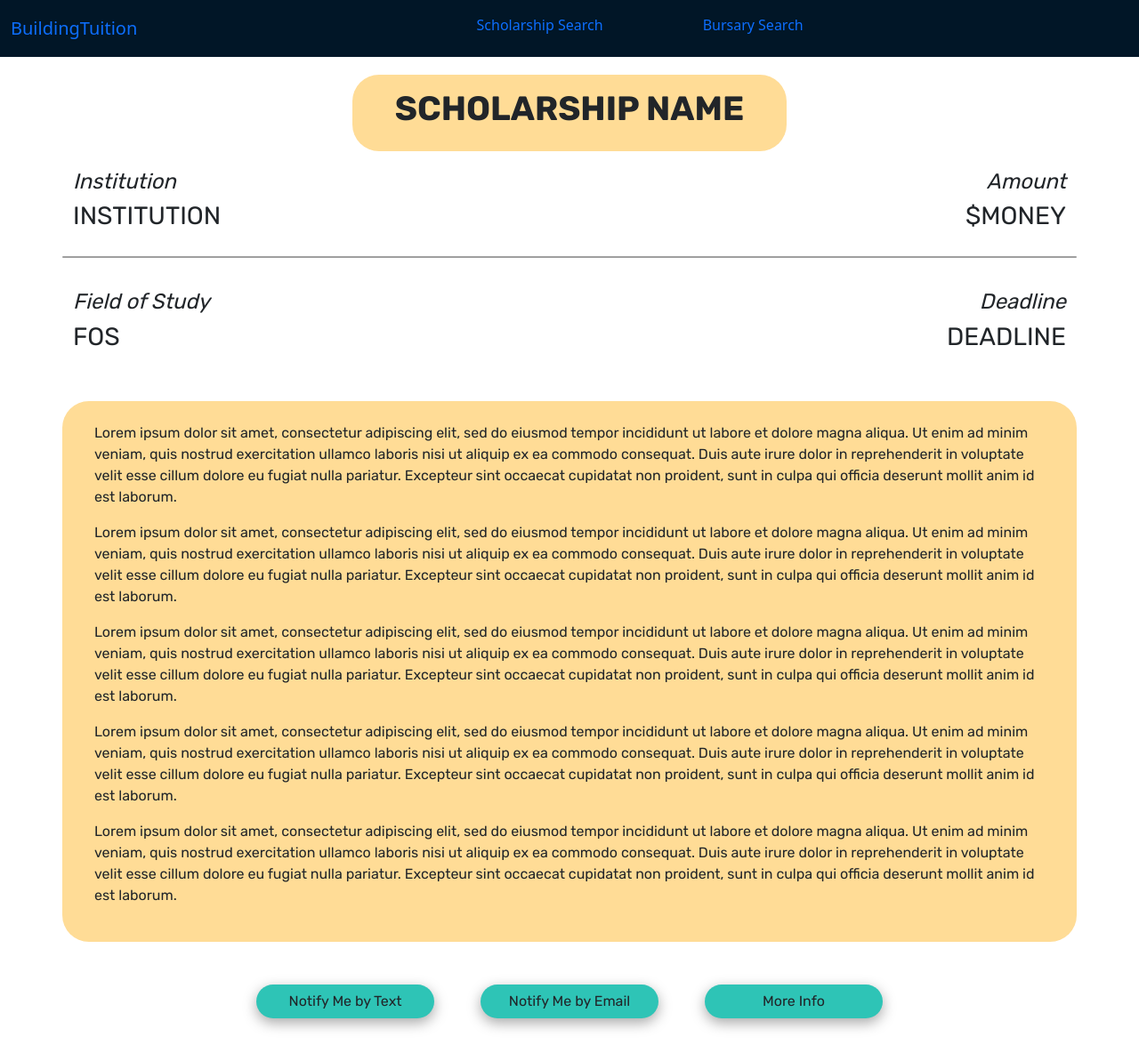
After one commit to otrachea/building-tuition, a Flask app: template prototype/templates/scholarship-info.html in a window 1280 px wide. The commit adds this page. Shown: the whole page at 89% size. Run offline with Flask 2, Linux system fonts and the light colour scheme; the template is opened without the code that fills it, so the values that code supplies are empty.

Commit message:
Finished info pages for scholarships and bursaries

```diff
--- /dev/null
+++ b/prototype/static/css/scholarship-info.css
@@ -0,0 +1,82 @@
+@import url('https://fonts.googleapis.com/css2?family=Inter:wght@400;700&family=Rubik:wght@400;700&display=swap');
+
+button {
+    border-radius: 30px;
+    box-shadow: rgba(0, 0, 0, 0.35) 0px 5px 15px;
+}
+
+.button {
+    border-radius: 30px;
+    box-shadow: rgba(0, 0, 0, 0.35) 0px 5px 15px;
+}
+
+.top-buffer {
+    margin-top: 20px;
+}
+
+.bottom-buffer {
+    margin-bottom: 35px;
+}
+
+.rounded-30 {
+    border-radius: 30px;
+}
+
+.navbar {
+    background-color: #011627;
+    /* border: 2px orange solid; */
+}
+
+.selection-color {
+    background-color: #FFDC96;
+}
+
+.teal-color {
+    background-color: #2EC4B6;
+}
+
+.grey-color {
+    background-color: #9F9F9F;
+}
+
+.container{
+    /* background-color: blue; */
+    font-family: 'Rubik', sans-serif;
+}
+
+.info-button {
+    width: 200px;
+}
+
+h1 {
+    font-size: 38px;
+    font-weight: 600;
+}
+
+h4 {
+    font-size: 28px;
+}
+
+h5 {
+    font-size: 24px;
+    font-style: italic;
+}
+
+h6 {
+    font-size: 20px;
+}
+
+.info-row {
+    display: flex;
+    justify-content: space-between;
+}
+
+.divider {
+    width: auto;
+    height: 2px;
+    background-color: #9F9F9F;
+}
+
+.text-align-center {
+    text-align: center;
+}
--- a/prototype/static/css/search.css
+++ b/prototype/static/css/search.css
@@ -27,7 +27,7 @@ h4 {
     border-radius: 30px;
 }
 
-#search-button button {
+button {
     border-radius: 10px;
     box-shadow: rgba(0, 0, 0, 0.35) 0px 5px 15px;
 }
--- /dev/null
+++ b/prototype/templates/scholarship-info.html
@@ -0,0 +1,211 @@
+<!DOCTYPE html>
+<html lang="en">
+
+<head>
+    <meta charset="UTF-8">
+    <meta http-equiv="X-UA-Compatible" content="IE=edge">
+    <meta name="viewport" content="width=device-width, initial-scale=1.0">
+    <link href="https://cdn.jsdelivr.net/npm/bootstrap@5.1.3/dist/css/bootstrap.min.css" rel="stylesheet"
+        integrity="sha384-1BmE4kWBq78iYhFldvKuhfTAU6auU8tT94WrHftjDbrCEXSU1oBoqyl2QvZ6jIW3" crossorigin="anonymous">
+    <link rel="stylesheet" href="../static/css/scholarship-info.css">
+    <title>{% block title %}{% endblock %}</title>
+</head>
+
+<body>
+    <div class="page__container">
+
+        <nav class="navbar navbar-expand-lg">
+            <div class="container-fluid">
+                <a class="navbar-brand" href="/" id="logo">BuildingTuition</a>
+
+                <button class="navbar-toggler" type="button" data-bs-toggle="collapse"
+                    data-bs-target="#navbarSupportedContent">
+                    <span class="navbar-toggler-icon"></span>
+                </button>
+
+                <div class="collapse navbar-collapse" id="navbarSupportedContent">
+                    <ul class="navbar-nav mx-auto mb-2">
+
+                        <li class="nav-item mx-3 mx-xl-5">
+                            <a class="nav-link" href="about">Scholarship Search</a>
+                        </li>
+
+                        <li class="nav-item mx-3 mx-xl-5">
+                            <a class="nav-link" href="contact">Bursary Search</a>
+                        </li>
+
+                    </ul>
+                </div>
+            </div>
+        </nav>
+
+        <div class="container">
+            <div class="row top-buffer">
+                <div class="col-md-auto mx-auto py-3 px-5 rounded-30 selection-color text-align-center">
+                    <h1>SCHOLARSHIP NAME</h1>
+                </div>
+            </div>
+
+            <!-- SUMMARY INFO  -->
+            <div class="row top-buffer info-row">
+                <div class="col-md-auto">
+                    <h5>Institution</h5>
+                </div>
+
+                <div class="col-md-auto">
+                    <h5>Amount</h5>
+                </div>
+            </div>
+
+            <div class="row info-row">
+                <div class="col-md-auto">
+                    <h4>INSTITUTION</h4>
+                </div>
+
+                <div class="col-md-auto">
+                    <h4>$MONEY</h4>
+                </div>
+            </div>
+
+            <div class="row divider rounded-30 top-buffer bottom-buffer">
+
+            </div>
+
+            <div class="row top-buffer info-row">
+                <div class="col-md-auto">
+                    <h5>Field of Study</h5>
+                </div>
+
+                <div class="col-md-auto">
+                    <h5>Deadline</h5>
+                </div>
+            </div>
+
+            <div class="row info-row">
+                <div class="col-md-auto">
+                    <h4>FOS</h4>
+                </div>
+
+                <div class="col-md-auto">
+                    <h4>DEADLINE</h4>
+                </div>
+            </div>
+            <!-- SUMMARY INFO END -->
+
+            <div class="row selection-color rounded-30 mt-5 p-4">
+                <p> Lorem ipsum dolor sit amet, consectetur adipiscing elit, sed do eiusmod tempor incididunt ut labore
+                    et dolore magna aliqua. Ut enim ad minim veniam, quis nostrud exercitation ullamco laboris nisi ut
+                    aliquip ex ea commodo consequat. Duis aute irure dolor in reprehenderit in voluptate velit esse
+                    cillum dolore eu fugiat nulla pariatur. Excepteur sint occaecat cupidatat non proident, sunt in
+                    culpa qui officia deserunt mollit anim id est laborum.</p>
+                <p> Lorem ipsum dolor sit amet, consectetur adipiscing elit, sed do eiusmod tempor incididunt ut labore
+                    et dolore magna aliqua. Ut enim ad minim veniam, quis nostrud exercitation ullamco laboris nisi ut
+                    aliquip ex ea commodo consequat. Duis aute irure dolor in reprehenderit in voluptate velit esse
+                    cillum dolore eu fugiat nulla pariatur. Excepteur sint occaecat cupidatat non proident, sunt in
+                    culpa qui officia deserunt mollit anim id est laborum.</p>
+                <p> Lorem ipsum dolor sit amet, consectetur adipiscing elit, sed do eiusmod tempor incididunt ut labore
+                    et dolore magna aliqua. Ut enim ad minim veniam, quis nostrud exercitation ullamco laboris nisi ut
+                    aliquip ex ea commodo consequat. Duis aute irure dolor in reprehenderit in voluptate velit esse
+                    cillum dolore eu fugiat nulla pariatur. Excepteur sint occaecat cupidatat non proident, sunt in
+                    culpa qui officia deserunt mollit anim id est laborum.</p>
+                <p> Lorem ipsum dolor sit amet, consectetur adipiscing elit, sed do eiusmod tempor incididunt ut labore
+                    et dolore magna aliqua. Ut enim ad minim veniam, quis nostrud exercitation ullamco laboris nisi ut
+                    aliquip ex ea commodo consequat. Duis aute irure dolor in reprehenderit in voluptate velit esse
+                    cillum dolore eu fugiat nulla pariatur. Excepteur sint occaecat cupidatat non proident, sunt in
+                    culpa qui officia deserunt mollit anim id est laborum.</p>
+                <p> Lorem ipsum dolor sit amet, consectetur adipiscing elit, sed do eiusmod tempor incididunt ut labore
+                    et dolore magna aliqua. Ut enim ad minim veniam, quis nostrud exercitation ullamco laboris nisi ut
+                    aliquip ex ea commodo consequat. Duis aute irure dolor in reprehenderit in voluptate velit esse
+                    cillum dolore eu fugiat nulla pariatur. Excepteur sint occaecat cupidatat non proident, sunt in
+                    culpa qui officia deserunt mollit anim id est laborum.</p>
+            </div>
+
+            <div class="row my-5">
+                <div class="col-md-auto mx-auto">
+
+                    <button type="button" class="btn teal-color rounded-30 mx-4 info-button" data-bs-toggle="modal" data-bs-target="#textModal">
+                        Notify Me by Text
+                    </button>
+
+                    <button type="button" class="btn teal-color rounded-30 mx-4 info-button" data-bs-toggle="modal" data-bs-target="#emailModal">
+                        Notify Me by Email
+                    </button>
+
+                    <a role="button" class="button btn teal-color rounded-30 mx-4 info-button" target="_blank" href="https://google.com">
+                        More Info
+                    </a>
+
+                    <!-- PHONE NUMBER MODAL -->
+                    <div class="modal fade" id="textModal" tabindex="-1" aria-labelledby="textModal" aria-hidden="true">
+                        <div class="modal-dialog">
+                            <div class="modal-content">
+                                <div class="modal-body">
+                                    <h6>Be notified of updates and upcoming deadlines for this scholarship by entering you phone number below.</h6>
+
+                                    <form action="" method="post" class="needs-validation">
+                                        <input class="form-control mr-sm-2 top-buffer" type="tel" placeholder="Phone Number" aria-label="Phone Number">
+                                        <!-- <input class="form-control mr-sm-2 top-buffer" type="email" placeholder="Email" aria-label="Email"> -->
+                                    </form>
+
+                                </div>
+                                <div class="modal-footer">
+                                    <button type="button" class="btn btn-default rounded-30 grey-color px-4 mx-2"
+                                        data-bs-dismiss="modal">Close</button>
+                                    <button type="submit" class="btn btn-default rounded-30 teal-color px-4 mx-2" data-bs-toggle="modal" data-bs-target="#submittedModal">
+                                        Submit
+                                    </button>
+                                </div>
+                            </div>
+                        </div>
+                    </div>
+
+                    <!-- EMAIL MODAL -->
+                    <div class="modal fade" id="emailModal" tabindex="-1" aria-labelledby="emailModal" aria-hidden="true">
+                        <div class="modal-dialog">
+                            <div class="modal-content">
+                                <div class="modal-body">
+                                    <h6>Be notified of updates and upcoming deadlines for this scholarship by entering you email below.</h6>
+
+                                    <form action="" method="post" class="needs-validation">
+                                        <!-- <input class="form-control mr-sm-2 top-buffer" type="tel" placeholder="Phone Number" aria-label="Phone Number"> -->
+                                        <input class="form-control mr-sm-2 top-buffer" type="email" placeholder="Email" aria-label="Email">
+                                    </form>
+
+                                </div>
+                                <div class="modal-footer">
+                                    <button type="button" class="btn btn-default rounded-30 grey-color px-4 mx-2"
+                                        data-bs-dismiss="modal">Close</button>
+                                    <button type="submit" class="btn btn-default rounded-30 teal-color px-4 mx-2" data-bs-toggle="modal" data-bs-target="#submittedModal">
+                                        Submit
+                                    </button>
+                                </div>
+                            </div>
+                        </div>
+                    </div>
+
+                    <!-- SUBMITTED MODAL -->
+                    <div class="modal fade" id="submittedModal" tabindex="-1" aria-labelledby="submittedModal" aria-hidden="true">
+                        <div class="modal-dialog">
+                            <div class="modal-content">
+                                <div class="modal-body">
+                                    <h6>Submitted!</h6>
+                                </div>
+                                <div class="modal-footer">
+                                    <button type="button" class="btn btn-default rounded-30 grey-color px-4 mx-2"
+                                        data-bs-dismiss="modal">Close</button>
+                                </div>
+                            </div>
+                        </div>
+                    </div>
+
+
+                </div>
+            </div>
+        </div>
+
+        <script src="https://cdn.jsdelivr.net/npm/bootstrap@5.1.3/dist/js/bootstrap.bundle.min.js"
+            integrity="sha384-ka7Sk0Gln4gmtz2MlQnikT1wXgYsOg+OMhuP+IlRH9sENBO0LRn5q+8nbTov4+1p"
+            crossorigin="anonymous"></script>
+</body>
+
+</html>
```
Also changed, not shown: prototype/static/css/bursary-info.css (added, +86 -0 lines), prototype/templates/bursary-info.html (added, +195 -0 lines), prototype/templates/redirect_template.html (deleted).
